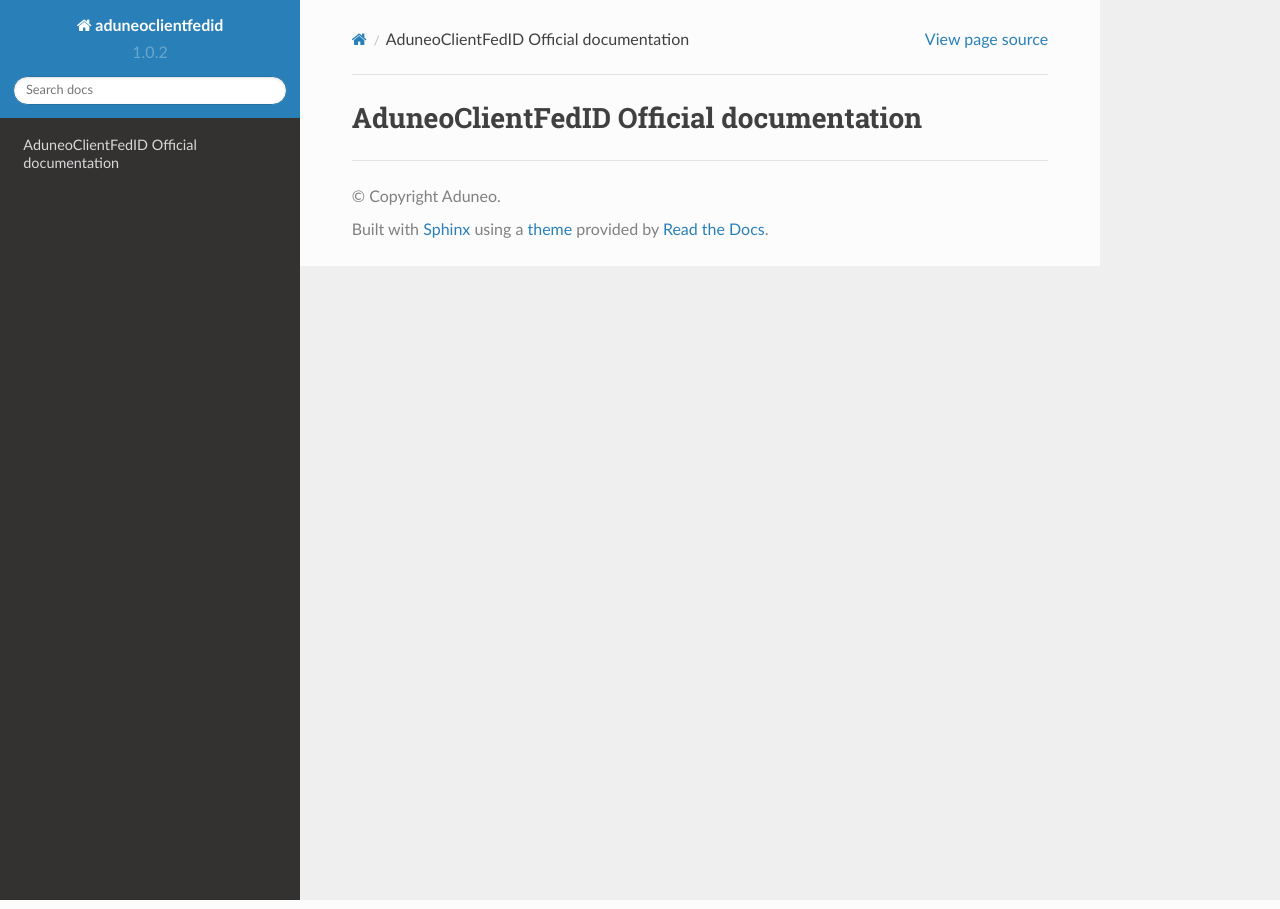
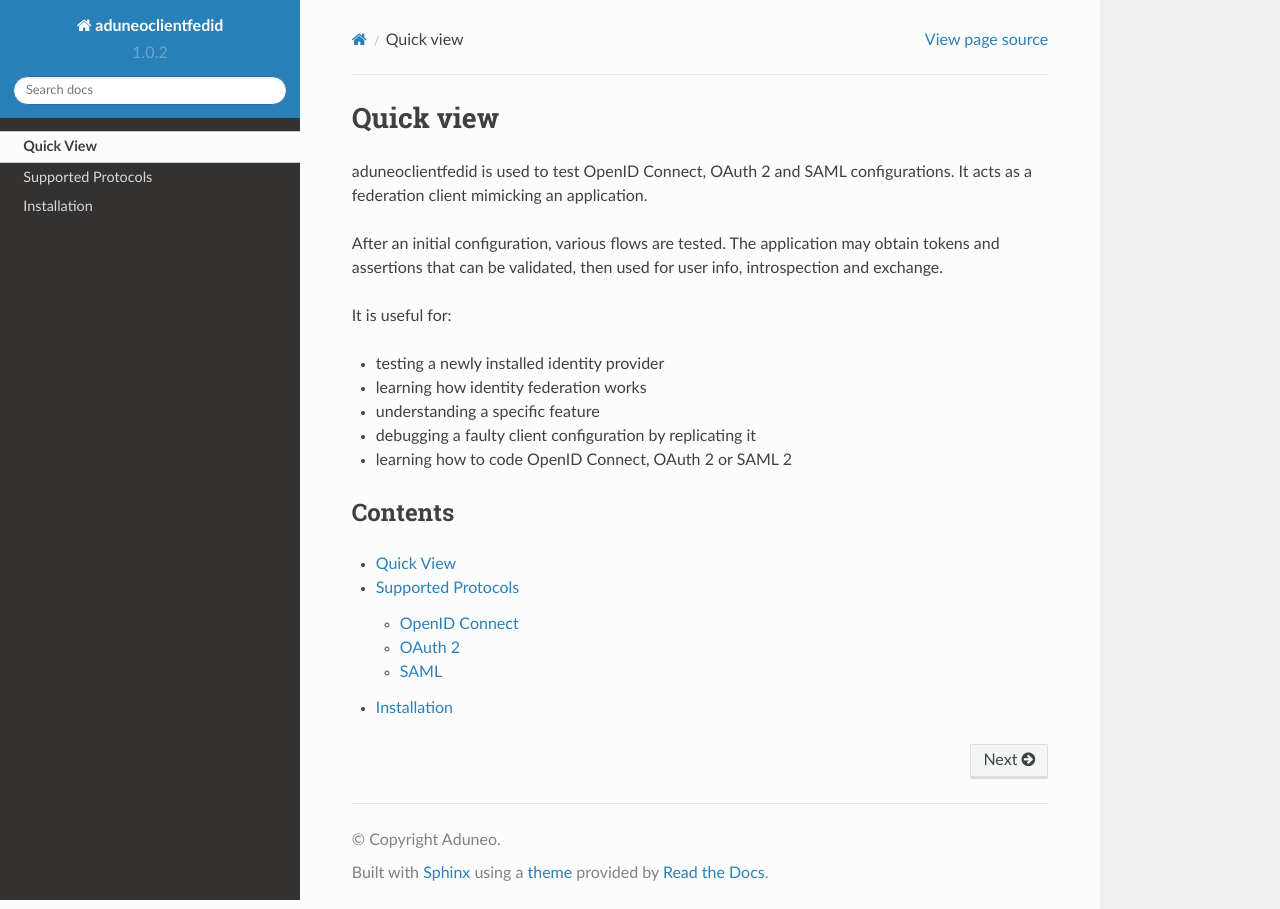
Before and after one commit to Aduneo/aduneoclientfedid, a Sphinx documentation site: the page built from docs/index.rst, in a window 1280 px wide. Built offline with Sphinx 7.4.7 and the Read the Docs theme 2.0.0, drawn with Linux system fonts in a browser that asks for light colours.

Commit message:
Readthedocs - Added part of the documentation

```diff
--- a/docs/index.rst
+++ b/docs/index.rst
@@ -1,2 +1,23 @@
-AduneoClientFedID Official documentation
-=========================================
+Quick view
+==========
+
+aduneoclientfedid is used to test OpenID Connect, OAuth 2 and SAML configurations. It acts as a federation client mimicking an application.
+
+After an initial configuration, various flows are tested. The application may obtain tokens and assertions that can be validated, then used for user info, introspection and exchange.
+
+It is useful for:
+
+* testing a newly installed identity provider
+* learning how identity federation works
+* understanding a specific feature
+* debugging a faulty client configuration by replicating it
+* learning how to code OpenID Connect, OAuth 2 or SAML 2
+
+Contents
+--------
+
+.. toctree::
+
+   Quick View <self>
+   protocols
+   installation
```
Also changed, not shown: docs/installation.rst (added, +42 -0 lines), docs/protocols.rst (added, +23 -0 lines), 1 other file.
